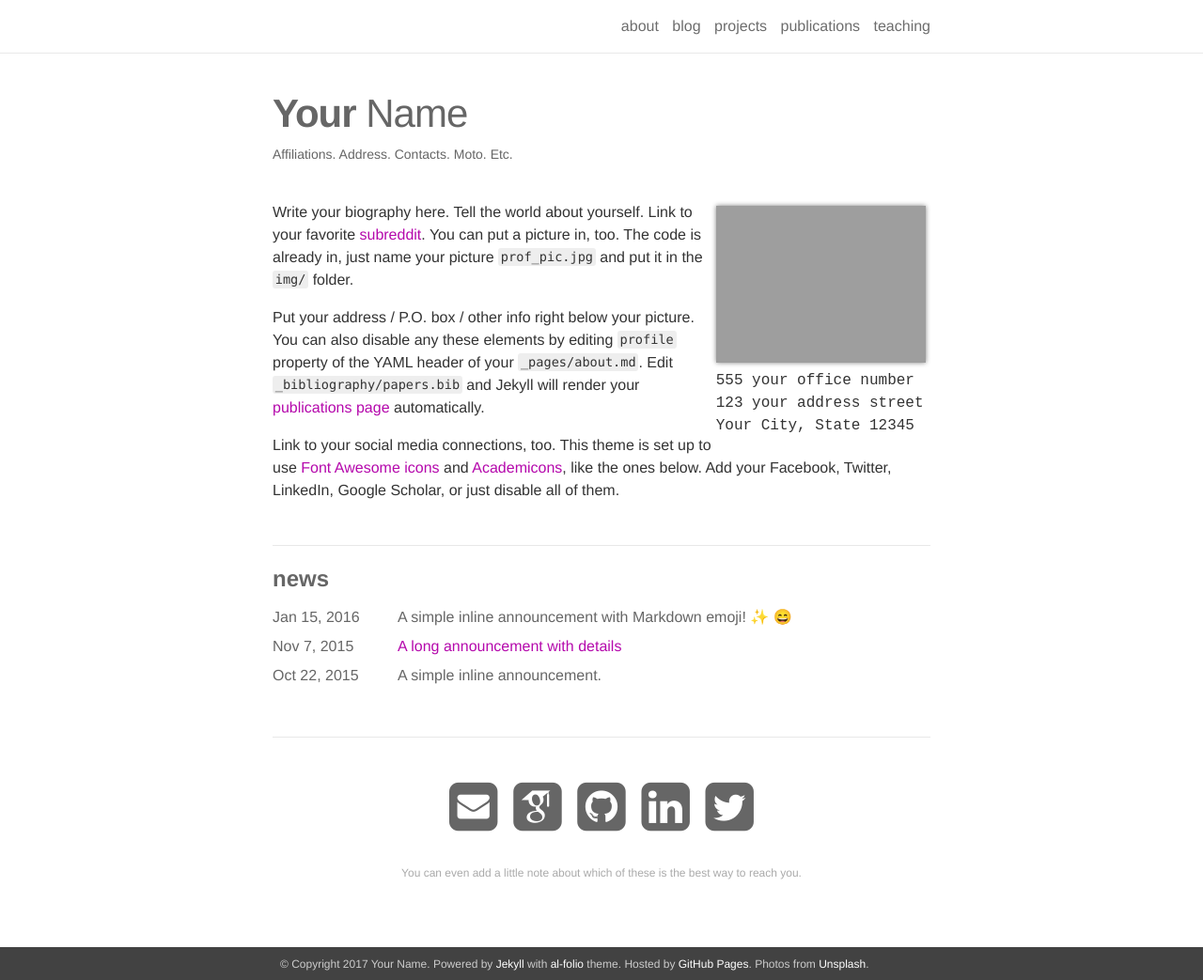
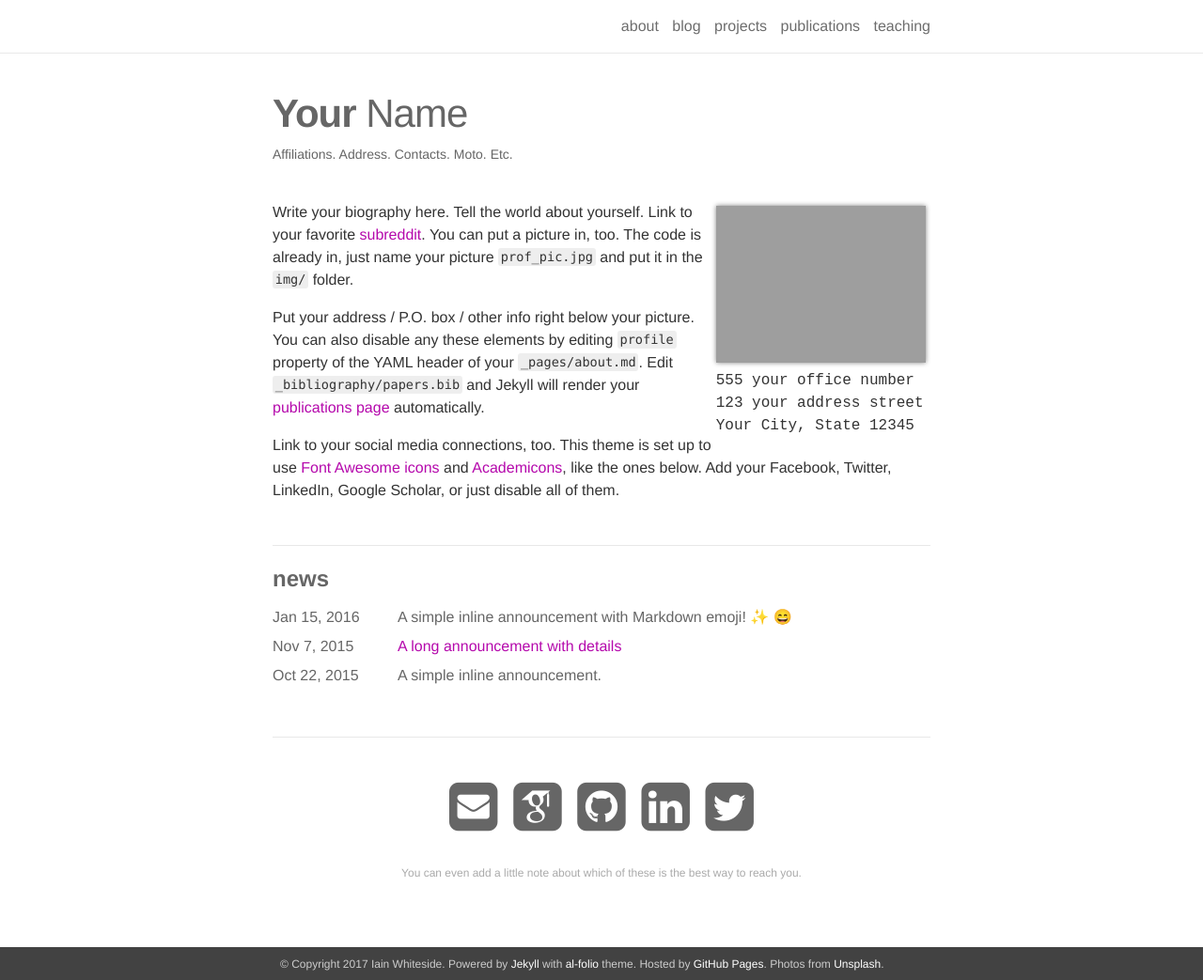
Before and after one commit to iainjwhiteside/iainjwhiteside.github.io, a Jekyll site: the page built from _pages/about.md, in a window 1280 px wide and 1043 px high. Shown: the whole window at 94% size. Built offline with Jekyll 4.4.1, drawn with Linux system fonts in a browser that asks for light colours; nearby versions of some CDN libraries; emoji names are drawn with the system emoji font; some web fonts are replaced.

Commit message:
change name

```diff
--- a/_config.yml
+++ b/_config.yml
@@ -1,7 +1,7 @@
 # -----------------------------------------------------------------------------
 # Site settings
 # -----------------------------------------------------------------------------
-name: Your Name
+name: Iain Whiteside
 email: you@example.com
 description: > # this means to ignore newlines until "url:"
   A simple, whitespace theme for academics. Based on [*folio](https://github.com/bogoli/-folio) design.
@@ -11,7 +11,7 @@ footer_text: >
   Photos from <a href="https://unsplash.com" target="_blank">Unsplash</a>.
 
 url:  # the base hostname & protocol for your site
-baseurl: /al-folio # the subpath of your site, e.g. /blog/
+baseurl: # the subpath of your site, e.g. /blog/
 last_updated: # leave blank if you don't want to display last updated
 
 # -----------------------------------------------------------------------------
```
